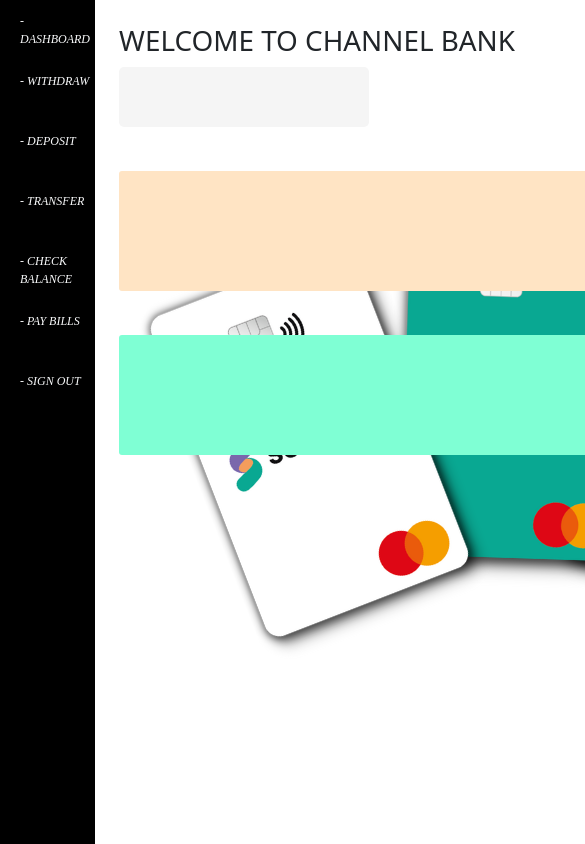
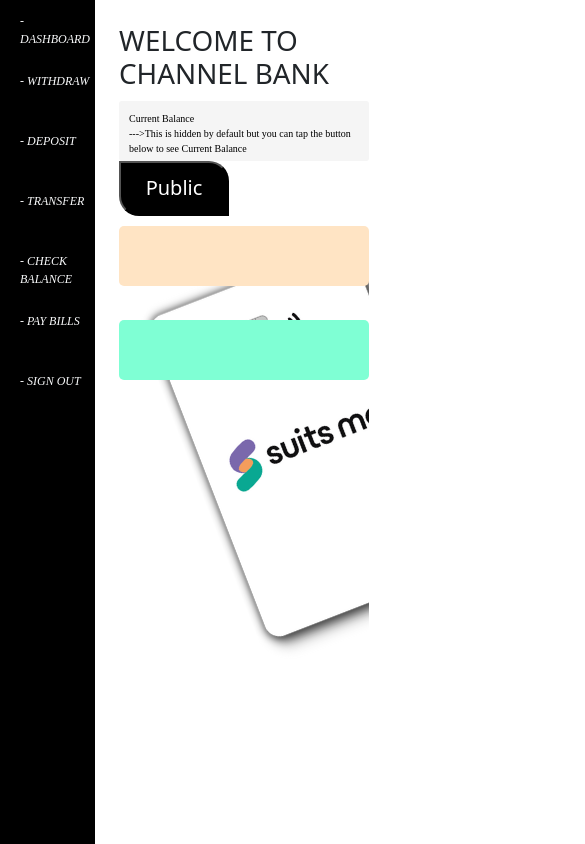
Before and after one commit to Ceejayplus/Banking-System, a plain HTML site: page Dashboard.html in a window 390 px wide. Shown: the top 844 px of the page, 585 px wide, since content can reach past the window. Drawn offline with Linux system fonts and the light colour scheme.

Commit message:
Changed a whole bunch of css and then created a button and function to display balance

```diff
--- a/Dashboard.html
+++ b/Dashboard.html
@@ -39,12 +39,15 @@
 
             <div class="m-4" id="secondDiv">
                 <h1>WELCOME TO CHANNEL BANK</h1>
-                <div class="" id="display"></div>
+                <div class="" id="display0"></div>
+                <button class="fs-5 fs-md-3" onclick="tapCheck()" id="button">Public</button>
                 <br>
                 <div id="display2"></div>
                 <br>
                 <div id="display3"></div>
             </div>
         </div>
+
+        <script src="transaction.js"></script>
     </body>
 </html>
--- a/Home.css
+++ b/Home.css
@@ -27,9 +27,21 @@ a{
     font-style: italic;
     font-size: large;
 }
+#display0{
+    width: 1000px;
+    height: 140px;
+    color: black;
+    background-color: whitesmoke;
+    padding: 10px;
+    margin-top: 20px;
+    font-family: 'Times New Roman', Times, serif;
+    font-size: 30px;
+    font-weight: 400;
+    border-radius: 3px;
+}
 #display{
     width: 1000px;
-    height: 120px;
+    height: 145px;
     color: black;
     background-color: whitesmoke;
     padding: 10px;
@@ -41,7 +53,7 @@ a{
 }
 #display2{
     width: 1000px;
-    height: 120px;
+    height: 145px;
     color: black;
     background-color: bisque;
     padding: 10px;
@@ -53,7 +65,7 @@ a{
 }
 #display3{
     width: 1000px;
-    height: 120px;
+    height: 145px;
     color: black;
     background-color: aquamarine;
     padding: 10px;
@@ -86,6 +98,14 @@ a{
     a{
         font-size: 12px;
     }
+    #display0{
+        width: 250px;
+        height: 60px;
+        margin-top: 10px;
+        font-size: 10px;
+        font-weight: 100;
+        border-radius: 3px;
+    }
     #display{
         width: 250px;
         height: 60px;
@@ -94,4 +114,20 @@ a{
         font-weight: 100;
         border-radius: 5px;
     }
+    #display2{
+        width: 250px;
+        height: 60px;
+        margin-top: 10px;
+        font-size: 10px;
+        font-weight: 100;
+        border-radius: 5px;
+    }
+    #display3{
+        width: 250px;
+        height: 60px;
+        margin-top: 10px;
+        font-size: 10px;
+        font-weight: 100;
+        border-radius: 5px;
+    }
 }
--- a/transaction.js
+++ b/transaction.js
@@ -1,56 +1,87 @@
-userDetails = [
-    {
-        pincode:"1226",
-        firstname:"Ade",
-        lastname:"Ola",
-        accountNumber:"0165783993",
-        userBalance:1000
-    },
-    {
-        pincode:"2020",
-        firstname:"Enny",
-        lastname:"Betty",
-        accountNumber:"0189657324",
-        userBalance:1000
+// localStorage.setItem("userBalance", 1000)
+let balance = localStorage.getItem("userBalance")
+
+display0.innerHTML = `Current Balance <br> --->This is hidden by default but you can tap the button below to see Current Balance`
+const tapCheck = () =>{
+    if (button.innerText == "Public") {
+        display0.innerHTML = `Dear User <br> Your Current Balance => $ ${balance}`;
+        button.innerText = `Hide`;
+    } else {
+
+        display0.innerHTML = `Current Balance <br> --->This is hidden by default but you can tap the button below to see Current Balance`
+        button.innerText = "Public";
     }
-]
-
+}
 
 const withdraw = () =>{
-
-
     if (inputAmount.value==""||pin.value==""){
-        display.innerText = "fill all unfilled fields"
+        display.innerText = "There's still an unfilled fields"
     }
     else{
-        var pinValue = pin.value
-        var passcode = false
-        for (let index = 0; index < userDetails.length; index++) {
-            if (pinValue == userDetails[index].pincode){
-                passcode = true
-            }
-            balance = userDetails[index].pincode
-            username = userDetails[index].firstname
+        if (inputAmount.value > balance) {
+            display.innerText = `Insufficient Balance`
         }
-        if (passcode){
-            if (inputAmount.value > balance){
-                display.innerText = `Insufficient Balance`
-            }
-            else{
-                balance = balance - inputAmount.value
+        else {
+            balance = balance - inputAmount.value
 
-                display.innerHTML = `Dear ${username} <br> Successfully withrawn $ ${inputAmount.value} New blance = $ ${balance}`
-            }
-        }
-        else{
-            display.innerText = "invalid pincode"
+            display.innerHTML = `Dear User <br> Successfully withrawn $ ${inputAmount.value} New blance = $ ${balance}`
+            localStorage.setItem("userBalance", balance)
         }
     }
 }
 
+// USING A BIG OBJECT, YOU CAN JUST ERASE THIS IF YOU WON'T NEED IT, I used it for my own practice and thought you might need the code
+
+// userDetails = [
+//     {
+//         pincode:"1226",
+//         firstname:"Ade",
+//         lastname:"Ola",
+//         accountNumber:"0165783993",
+//         userBalance:1000
+//     },
+//     {
+//         pincode:"2020",
+//         firstname:"Enny",
+//         lastname:"Betty",
+//         accountNumber:"0189657324",
+//         userBalance:1000
+//     }
+// ]
+
+// const withdraw = () =>{
+//     if (inputAmount.value==""||pin.value==""){
+//         display.innerText = "There's still an unfilled fields"
+//     }
+//     else{
+//         var pinValue = pin.value
+//         var passcode = false
+//         for (let index = 0; index < userDetails.length; index++) {
+//             if (pinValue == userDetails[index].pincode){
+//                 passcode = true
+//             }
+//             balance = userDetails[index].pincode
+//             username = userDetails[index].firstname
+//         }
+//         if (passcode){
+//             if (inputAmount.value > balance){
+//                 display.innerText = `Insufficient Balance`
+//             }
+//             else{
+//                 balance = balance - inputAmount.value
+
+//                 display.innerHTML = `Dear ${username} <br> Successfully withrawn $ ${inputAmount.value} New blance = $ ${balance}`
+//             }
+//         }
+//         else{
+//             display.innerText = "invalid pincode"
+//         }
+//     }
+// }
+
 const deposit = () => {
     if (inputAmount.value == ""){
-        display.innerText ="Input an amount to be deposited"
+        display2.innerText ="Input an amount to be deposited"
     } else{
         var pinValue = pin.value
         var passcode = false
@@ -63,7 +94,7 @@ const deposit = () => {
         }
         if (passcode){
             balance = Number(balance) + Number(inputAmount.value)
-            display.innerText = `Succesfully deposited $ ${inputAmount.value} New balance = $ ${balance}`
+            display2.innerText = `Succesfully deposited $ ${inputAmount.value} New balance = $ ${balance}`
         }
     }
 }
```
Also changed, not shown: checkBalance.html (+1 -1 lines).
